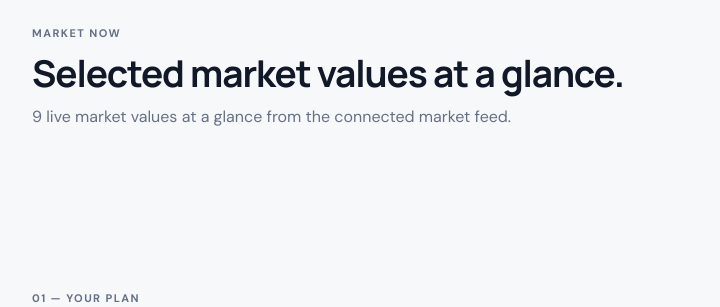
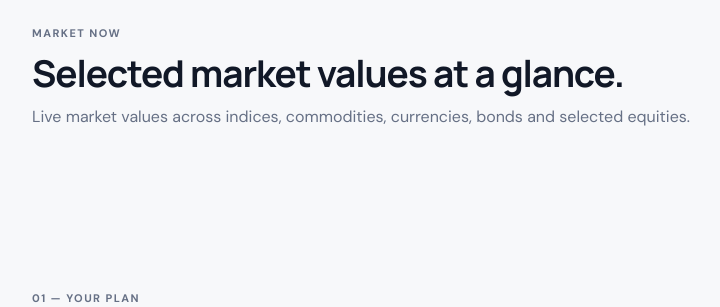
Before and after one commit to Dsingh0510/FinanX, a Flask app: page / in a window 1280 px wide. Shown: the part 615-922 px from the top of the page, without its empty margins (12-732 px from the left). Run offline with Flask 3, Linux system fonts and the light colour scheme.

Commit message:
Update expanded Market Now heading

```diff
--- a/templates/dashboard.html
+++ b/templates/dashboard.html
@@ -50,7 +50,7 @@
         <div>
           <div class="eyebrow">MARKET NOW</div>
           <h2>Selected market values at a glance.</h2>
-          <p>9 live market values at a glance from the connected market feed.</p>
+          <p>Live market values across indices, commodities, currencies, bonds and selected equities.</p>
         </div>
       </div>
       <div class="market-now-grid" id="market-now-grid"></div>
```
